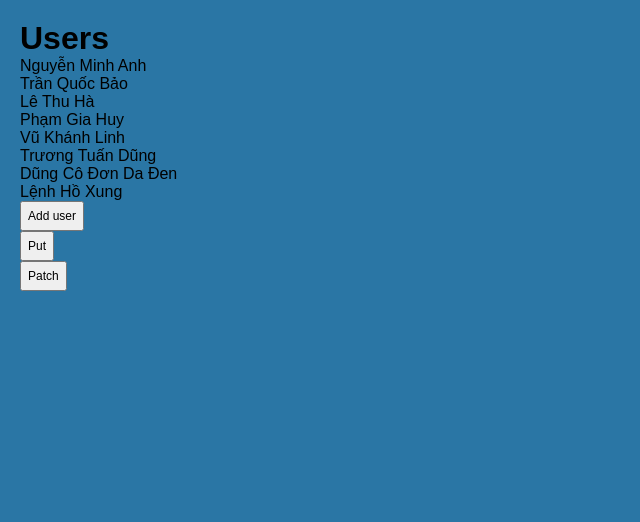
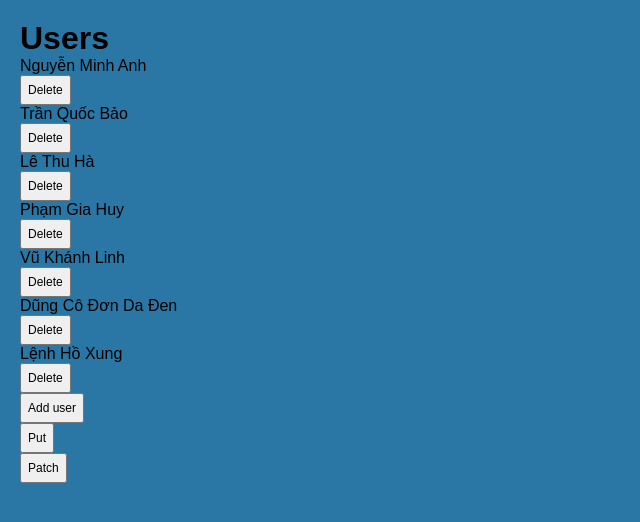
Before and after one commit to TruongTuanDung2001/React-learning, a React (Vite) app: page / in a window 1280 px wide. Shown: the top 522 px of the page, without its empty margins (0-640 px from the left). Built offline with nearby package versions, Linux system fonts and the light colour scheme; data requests are answered from the project's data file.

Commit message:
Handle delete api user

```diff
--- a/db.json
+++ b/db.json
@@ -41,14 +41,6 @@
       "avatar": "https://i.pravatar.cc/150?img=5"
     },
     {
-      "id": "2tz5sUpPEk4",
-      "name": "Trương Tuấn Dũng",
-      "email": "truongtuandung2001@gmail.com",
-      "age": 25,
-      "city": "Hồ Chí Minh",
-      "avatar": "https://i.pravatar.cc/150?img=1"
-    },
-    {
       "id": "v_IEKdxfnpc",
       "name": "Dũng Cô Đơn Da Đen",
       "email": "dungcodondaden2001@gmail.com",
--- a/src/components/API.jsx
+++ b/src/components/API.jsx
@@ -26,7 +26,10 @@ function UsersList() {
       <h1>Users</h1>
 
       {users.map((user) => (
-        <p key={user.id}>{user.name}</p>
+        <div key={user.id}>
+          <p>{user.name}</p>
+          <button onClick={() => DeleteUser(user.id)}>Delete</button>
+        </div>
       ))}
     </div>
   );
@@ -79,16 +82,16 @@ function PutUser() {
   };
 
   const id = "v_IEKdxfnpc"; //mẫu thui nho
-  async function put(){
+  async function put() {
     const response = await fetch(`${API}/${id}`, {
       method: "PUT", //phải đủ dữ liệu nha, nếu thiếu 1 dữ liệu thì trừ id ra, sẽ xóa luôn dữ liệu đó
       headers: {
         "Content-Type": "application/json",
       },
-      body: JSON.stringify(dataUpdateUser)
+      body: JSON.stringify(dataUpdateUser),
     });
 
-    if(!response.ok) throw new Error("Cập nhật thất bại")
+    if (!response.ok) throw new Error("Cập nhật thất bại");
     else console.log("Cập nhật thành công");
   }
 
@@ -96,28 +99,28 @@ function PutUser() {
     <div>
       <button onClick={put}>Put</button>
     </div>
-  )
+  );
 }
 
 // Patch api user
-function PatchUser(){
+function PatchUser() {
   const dataUpdateUser = {
     name: "Lệnh Hồ Xung",
-    email: "xungbangchu@gmail.com"
-  }
-  const id = "T4y9YpWuClw" // mẫu nữa nho
+    email: "xungbangchu@gmail.com",
+  };
+  const id = "T4y9YpWuClw"; // mẫu nữa nho
   //
-  async function patch(){
-    const response = await fetch(`${API}/${id}`,{
+  async function patch() {
+    const response = await fetch(`${API}/${id}`, {
       method: "PATCH",
       headers: {
-        "Content-Type": "application-json"
+        "Content-Type": "application-json",
       },
-      body: JSON.stringify(dataUpdateUser)
-    })
+      body: JSON.stringify(dataUpdateUser),
+    });
 
     //
-    if(!response.ok) throw new Error("Cập nhật thất bại")
+    if (!response.ok) throw new Error("Cập nhật thất bại");
     else console.log("Cập nhật thành công");
   }
 
@@ -126,8 +129,19 @@ function PatchUser(){
     <div>
       <button onClick={patch}>Patch</button>
     </div>
-  )
+  );
+}
 
+// Delete api user
+async function DeleteUser(id) { // chỗ này nếu truyền {id} thì bên nút delete phải truyền vào {id: user.id}, có thể để {} hoặc không nhưng phải khớp dữ liệu
+  const response = await fetch(`${API}/${id}`, {
+    method: "DELETE",
+  });
+  if (!response.ok) {
+    throw new Error("Xóa thất bại");
+  }
+
+  console.log("Xóa thành công");
 }
 
 //
```
